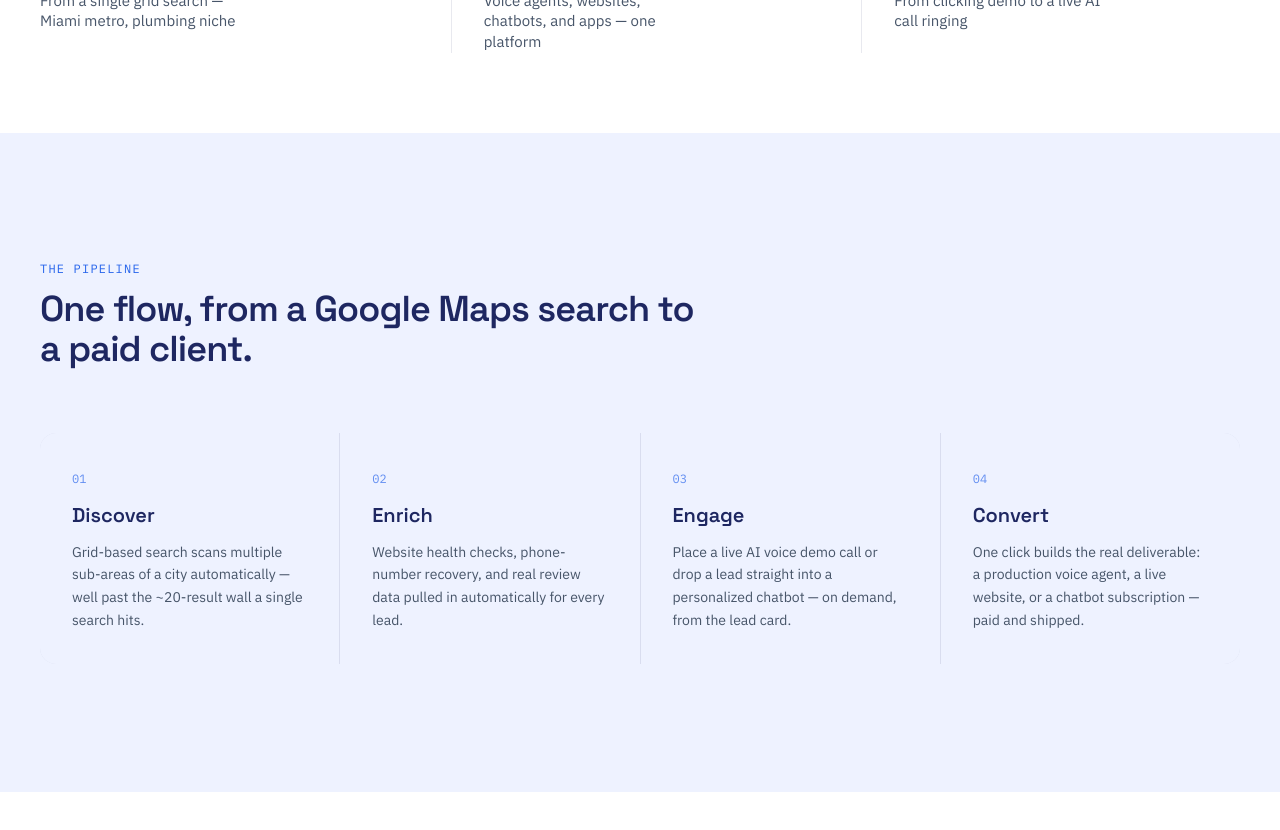
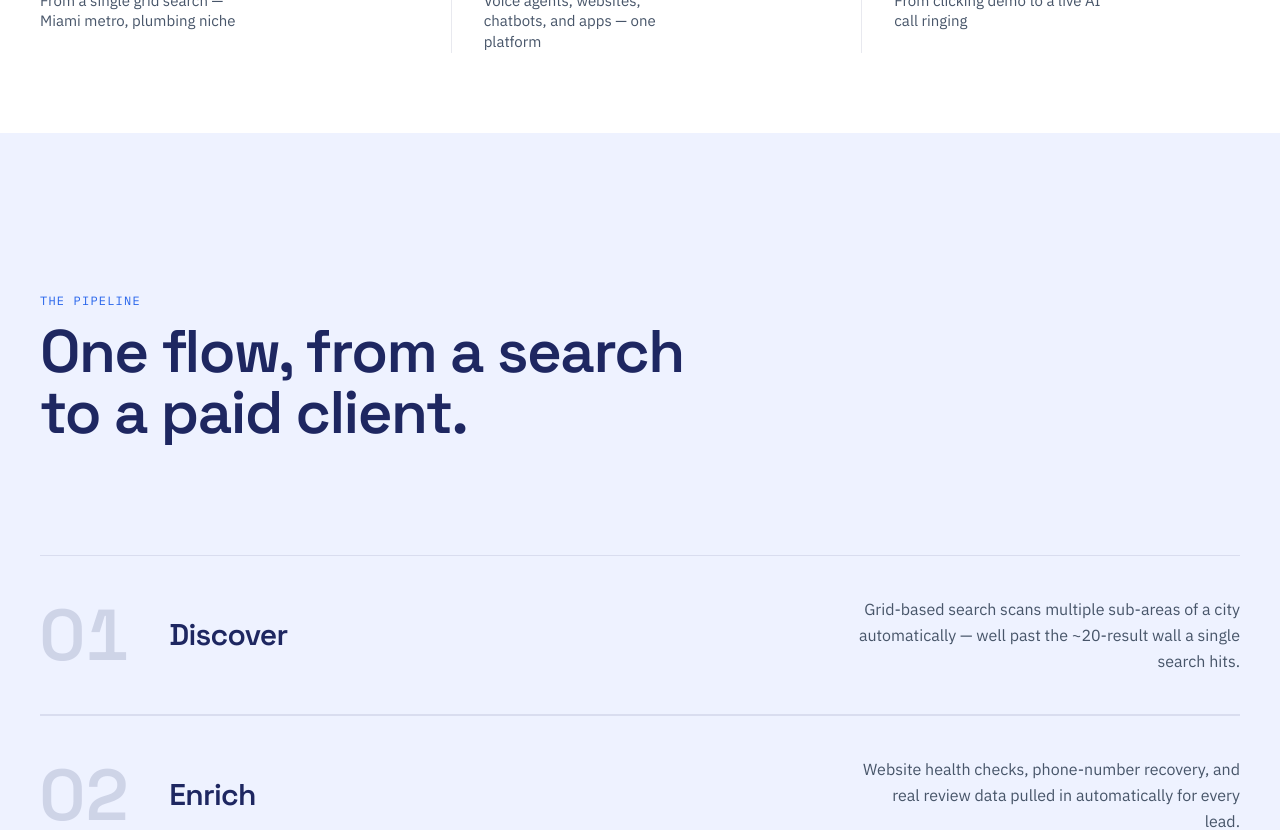
Before and after one commit to Nabeel-Usmani/automationgini-website, a React (Vite) app: page / in a window 1280 px wide. Shown: the part 1620-2450 px from the top of the page. Built offline with nearby package versions, Linux system fonts and the light colour scheme.

Commit message:
Update Pipeline.jsx

```diff
--- a/src/components/Pipeline.jsx
+++ b/src/components/Pipeline.jsx
@@ -25,21 +25,29 @@ const stages = [
 
 export default function Pipeline() {
   return (
-    <section id="pipeline" className="bg-ice py-24 md:py-32">
+    <section id="pipeline" className="bg-ice py-28 md:py-40">
       <div className="max-w-7xl mx-auto px-6 lg:px-10">
-        <Reveal className="max-w-2xl mb-16">
+        <Reveal className="max-w-2xl mb-20 md:mb-28">
           <p className="font-mono text-xs tracking-widest text-blue uppercase mb-3">The pipeline</p>
-          <h2 className="font-display font-semibold text-3xl md:text-4xl text-navy tracking-tight">
-            One flow, from a Google Maps search to a paid client.
+          <h2 className="font-display font-semibold text-4xl md:text-6xl text-navy tracking-tight leading-[1.02]">
+            One flow, from a search to a paid client.
           </h2>
         </Reveal>
 
-        <div className="grid md:grid-cols-4 gap-px bg-navy/10 rounded-2xl overflow-hidden">
+        <div className="space-y-0">
           {stages.map((s, i) => (
-            <Reveal key={s.n} delay={i * 80} className="bg-ice p-7 md:p-8 hover:bg-white transition-colors">
-              <span className="font-mono text-xs text-blue/70">{s.n}</span>
-              <h3 className="font-display font-semibold text-xl text-navy mt-3 mb-3">{s.title}</h3>
-              <p className="font-body text-sm text-slate leading-relaxed">{s.desc}</p>
+            <Reveal key={s.n} delay={i * 80}>
+              <div className="group grid md:grid-cols-[auto_1fr_auto] items-start md:items-center gap-4 md:gap-10 py-8 md:py-10 border-t border-navy/10 last:border-b">
+                <span className="font-display font-semibold text-5xl md:text-7xl text-navy/15 group-hover:text-amber/40 transition-colors tabular-nums">
+                  {s.n}
+                </span>
+                <h3 className="font-display font-semibold text-2xl md:text-3xl text-navy tracking-tight">
+                  {s.title}
+                </h3>
+                <p className="font-body text-slate leading-relaxed md:max-w-sm md:text-right">
+                  {s.desc}
+                </p>
+              </div>
             </Reveal>
           ))}
         </div>
```
